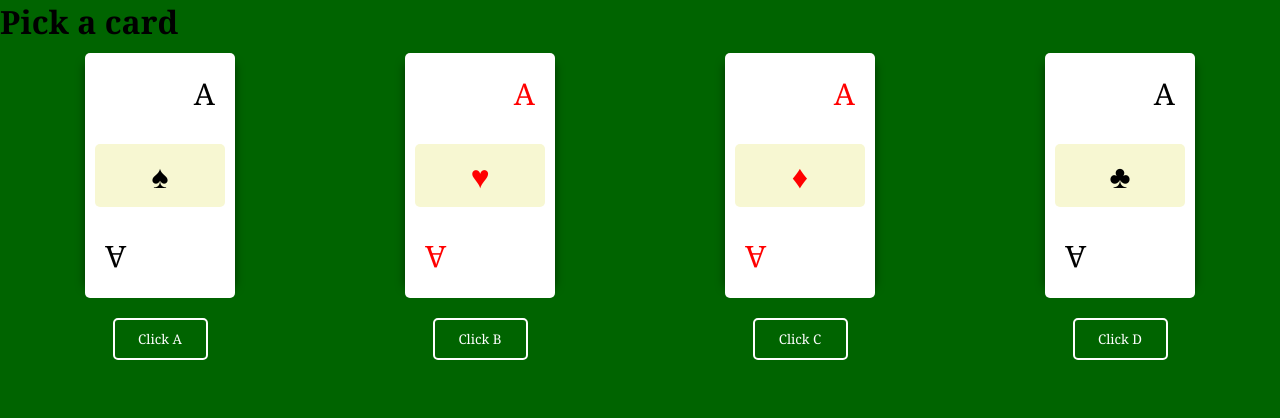
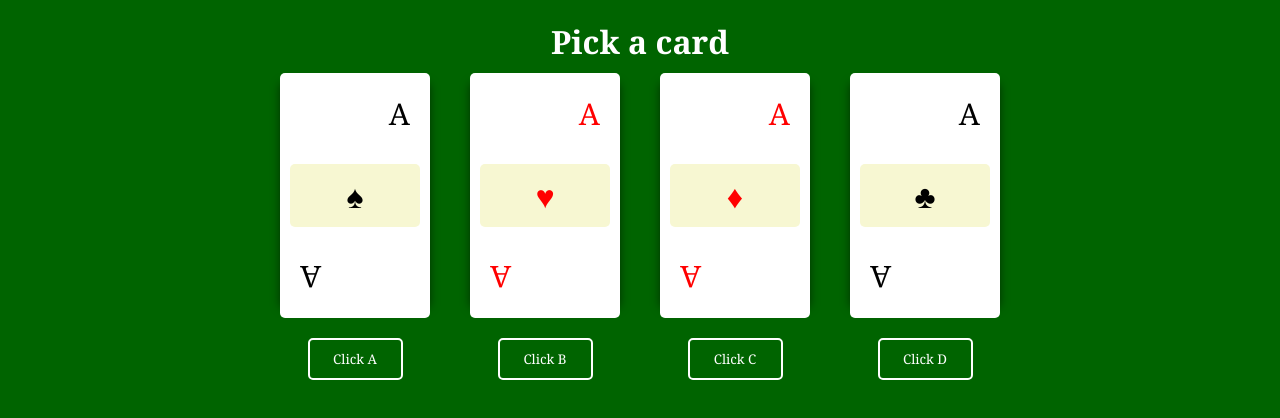
Before and after one commit to Zagaz/ReacBootcamp, a React (Vite) app: page / in a window 1280 px wide. Shown: the top 418 px of the page. Built offline with nearby package versions, Linux system fonts and the light colour scheme.

Commit message:
Pick a card - 2

```diff
--- a/src/components/UseState08.jsx
+++ b/src/components/UseState08.jsx
@@ -64,7 +64,10 @@ export default function UseState08() {
   return (
 
     <>
-      <h1> Pick a card</h1>
+    <div className="w">
+
+
+      <h1 className="pickACardTitle"> Pick a card</h1>
       <div className="displayCards">
         <div className="displayCards2">
           <Card number={card1.number} suit={card1.suit} color={card1.color} />
@@ -83,6 +86,7 @@ export default function UseState08() {
           <button className="cardBT" onClick={() => pickACard("d")} >Click D</button>
         </div>
       </div>
+      </div>
 
 
 
--- a/src/components/style.css
+++ b/src/components/style.css
@@ -1,6 +1,20 @@
 * {
   font-family: Georgia, "Times New Roman", Times, serif;
   background-color: darkgreen;
+}
+
+.w {
+  padding: 20px;
+  display: flex !important;
+  flex-direction: column;
+  justify-content: center;
+  align-content: center;
+  align-items: center;
+}
+
+.pickACardTitle {
+  color: white;
+  font-family: Georgia, "Times New Roman", Times, serif;
 }
 
 .btn {
--- a/src/components/style.scss
+++ b/src/components/style.scss
@@ -2,6 +2,19 @@
   // serif font
   font-family:Georgia, 'Times New Roman', Times, serif;
   background-color: darkgreen;
+}
+.w{
+  padding: 20px;
+  display: flex!important;
+  flex-direction: column;
+  justify-content: center;
+  align-content: center;
+align-items: center
+}
+.pickACardTitle{
+  color : white;
+  font-family: Georgia, 'Times New Roman', Times, serif;
+
 }
 .btn {
      background-color: whitesmoke;
```
Also changed, not shown: 1 other file (tests, documents, lock files or other folders).
